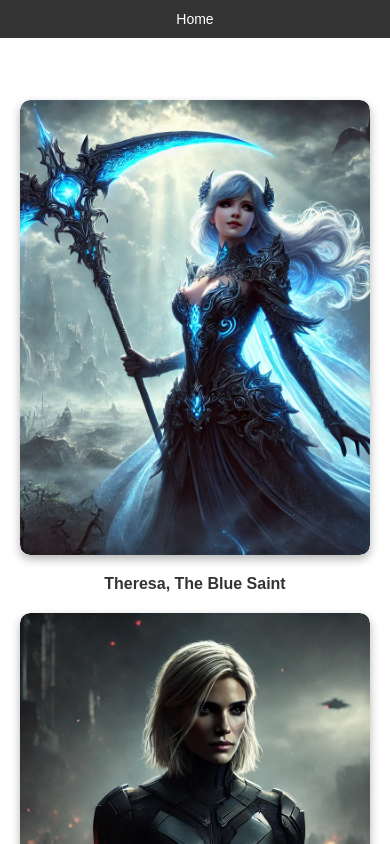
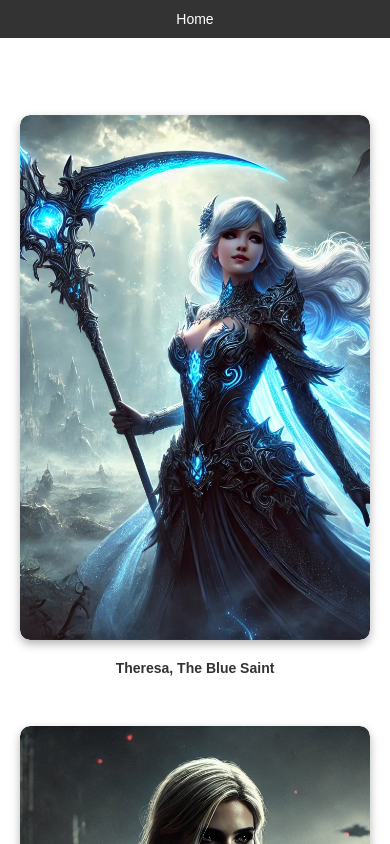
Before and after one commit to ShawnCart3r/characterwebsite, a plain HTML site: page alliance.html in a window 390 px wide. Shown: the top 844 px of the page. Drawn offline with Linux system fonts and the light colour scheme.

Commit message:
Update styles.css

```diff
--- a/styles.css
+++ b/styles.css
@@ -306,53 +306,82 @@ nav ul li a:hover {
 
 /* Responsive Design */
 @media (max-width: 768px) {
+    /* Older iPads and Small Tablets */
     .card-wrapper {
-        width: 90%;
+        width: 90%; /* Narrow cards slightly */
     }
 
-    .card-inner {
-        padding-top: 140%; /* Adjust for smaller devices */
+    .card {
+        aspect-ratio: 2 / 3; /* Keep proportions consistent */
     }
 
     .character-title {
-        font-size: 18px;
+        font-size: 16px; /* Adjust font size for readability */
     }
 
-    .card-back {
-        font-size: 14px;
+    .character-blurb {
+        font-size: 13px; /* Smaller blurb size */
+        padding: 12px; /* Adjust padding */
     }
 }
 
 @media (max-width: 480px) {
-    .card-container {
-        flex-direction: column;
-        align-items: center;
+    /* Newer iPhones (iPhone 14, 13, 12) */
+    .card-wrapper {
+        width: 95%; /* Use most of the screen width */
+        margin: 15px auto; /* Add spacing between cards */
     }
 
-    .card-wrapper {
-        width: 100%;
-    }
-
-    .card-inner {
-        padding-top: 130%; /* Adjust for smaller screens */
+    .card {
+        aspect-ratio: 2 / 3; /* Maintain proportions */
     }
 
     .character-title {
-        font-size: 16px;
+        font-size: 15px; /* Slightly smaller title */
     }
 
-    .card-back {
-        font-size: 12px;
-        padding: 10px;
+    .character-blurb {
+        font-size: 12px; /* Compact font size for blurbs */
+        padding: 10px; /* Compact padding */
     }
 }
 
-@media (min-width: 1200px) {
+@media (max-width: 390px) {
+    /* iPhone 12 and Older */
     .card-wrapper {
-        width: 30%;
+        width: 100%; /* Full-width cards */
     }
 
-    .card-inner {
-        padding-top: 150%;
+    .card {
+        aspect-ratio: 2 / 3; /* Maintain consistent proportions */
+    }
+
+    .character-title {
+        font-size: 14px; /* Slightly smaller title font */
+    }
+
+    .character-blurb {
+        font-size: 11px; /* Compact font for blurbs */
+        padding: 8px; /* Compact padding */
     }
 }
+
+@media (max-width: 320px) {
+    /* Oldest Devices (iPhone SE, iPhone 5) */
+    .card-wrapper {
+        width: 100%; /* Full width on smallest screens */
+    }
+
+    .card {
+        aspect-ratio: 2 / 3; /* Maintain proportions */
+    }
+
+    .character-title {
+        font-size: 13px; /* Tiny font for titles */
+    }
+
+    .character-blurb {
+        font-size: 10px; /* Compact font size for blurbs */
+        padding: 6px; /* Minimal padding */
+    }
+}
```
